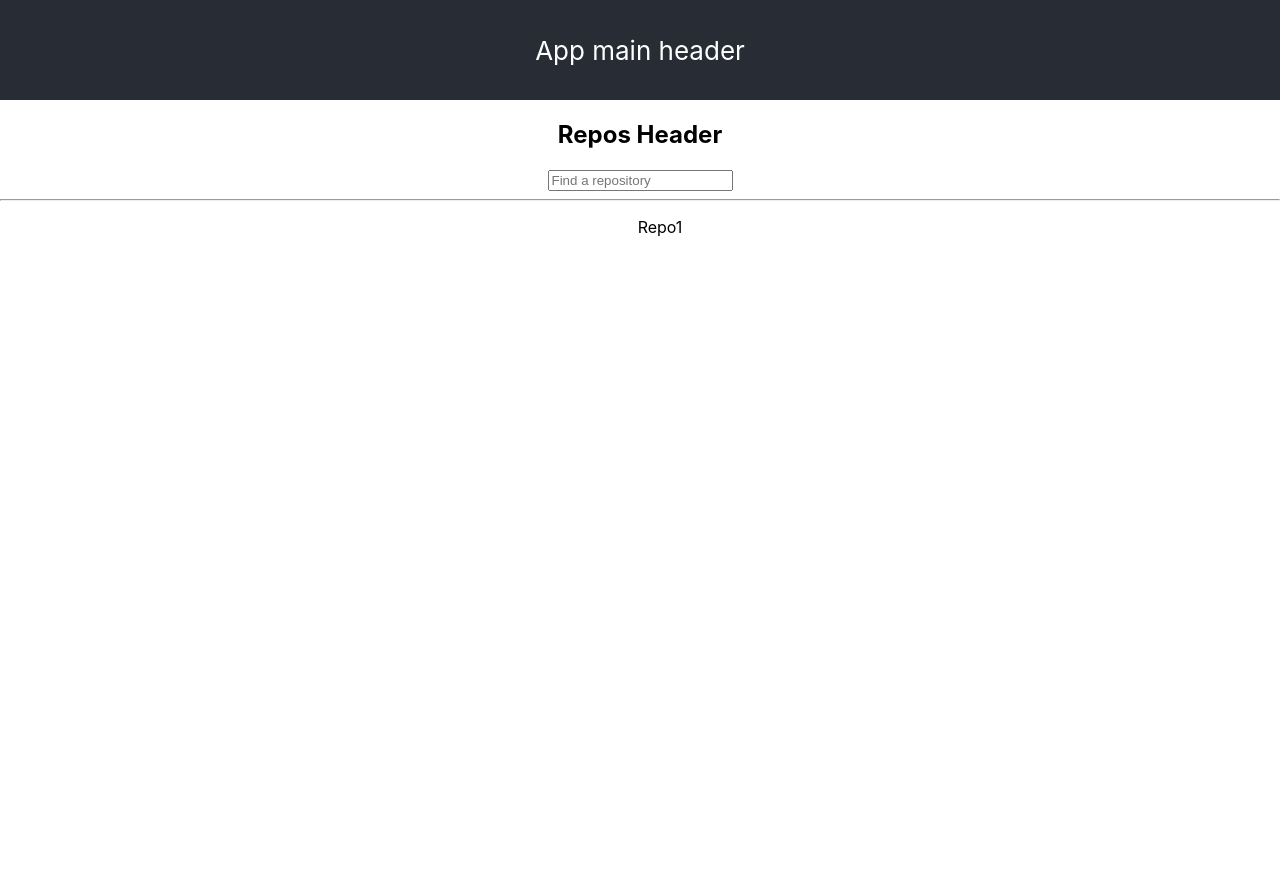
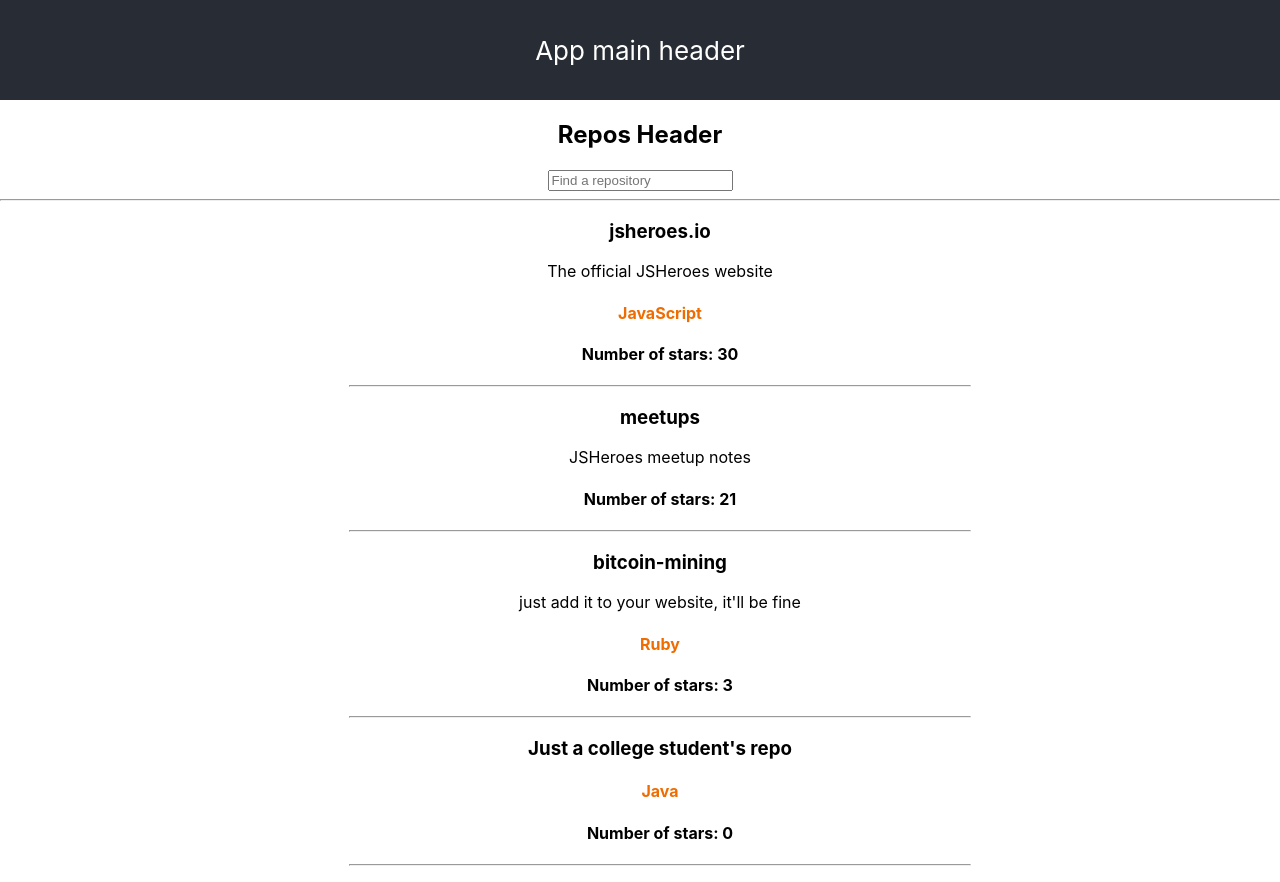
Before and after one commit to SebastianSi/nodeschool-react-workshop, a React (Create React App) app: page / in a window 1280 px wide. Before the commit the page ends 800 px from the top, so only its background shows below. Built offline with nearby package versions, Linux system fonts and the light colour scheme.

Commit message:
solution for milestone07 and task for milestone08

```diff
--- a/src/components/repositories/Repo.js
+++ b/src/components/repositories/Repo.js
@@ -1,9 +1,15 @@
 import React from 'react';
 
 function Repo(props) {
-    const {title} = props;
+    const {title, description, language, numberOfStars} = props;
     return (
-        <li>{title}</li>
+        <li>
+            <h3>{title}</h3>
+            <div>{description}</div>
+            <h4 style={{color: "#EF6C00"}}>{language}</h4>
+            <h4>Number of stars: {numberOfStars}</h4>
+            <hr style={{maxWidth: "50%"}}/>
+        </li>
     );
 }
 
--- a/src/components/repositories/RepositoriesContainer.js
+++ b/src/components/repositories/RepositoriesContainer.js
@@ -3,22 +3,35 @@ import Repo from './Repo';
 import mockApi from '../../mockApi';
 class RepositoriesContainer extends React.Component {
 
-    //Notice I added here a lifecycle hook, componentDidMount, and inside it I
-    //used a function from the mockApi file (in a real app, you'd call a real
-    //api endpoint, but we'll stick to mock data for this workshop)
-    //Let's talk a bit about what's going on :)
+    state = {
+        repos: []
+    };
 
     componentDidMount() {
         mockApi.fetchRepos().then(repos => {
-            console.log(repos)
+            this.setState({repos})
         })
     }
 
+    displayRepos = repos => {
+        {/*notice that when mapping over an array to return some jsx for each element,
+          we need to pass a unique key to each one of them; here we can use the uid*/}
+        return repos.map( repo => (
+            <Repo key={repo.uid}
+                  title={repo.title}
+                  description={repo.description}
+                  language={repo.language}
+                  numberOfStars={repo.numberOfStars}
+            />
+        ))
+    };
+
     render() {
         console.log(this.props.filters.searchText);
+        const {repos} = this.state;
         return (
             <ul style={{listStyle: 'none'}}>
-                <Repo title={'Repo1'} />
+                {this.displayRepos(repos)}
             </ul>
         );
     }
@@ -27,10 +40,6 @@ class RepositoriesContainer extends React.Component {
 
 export default RepositoriesContainer;
 
-//TODO(milestone07): let's first make a state for this class component where we'll
-// keep the repos (feel free to call them repos); it will initially be an empty array
-// inside componentDidMount, let's setState for the repos with the repos we received
-// Then, let's replace the hardcoded <Repo> down in jsx, with an array of actual data;
-// We'll need to map over the repos in the state, and for each return a
-// <Repo /> component, but instead of hardcoding the titles, we'll give them the actual
-// titles we already have in the repos on the state.
+//TODO(milestone08): Great, we got some actual data showing; Now pass
+// the rest of the props to the Repo component, and do the necessary changes there
+// to show them (except the uids and tags); you can make spans, divs, it's up to you
--- a/src/mockRepos.json
+++ b/src/mockRepos.json
@@ -19,7 +19,7 @@
     "uid": 3255,
     "title": "bitcoin-mining",
     "description": "just add it to your website, it'll be fine",
-    "language": "ruby",
+    "language": "Ruby",
     "numberOfStars": 3,
     "tags": ["crypto", "blockchain", "hodlgang"]
   },
```
